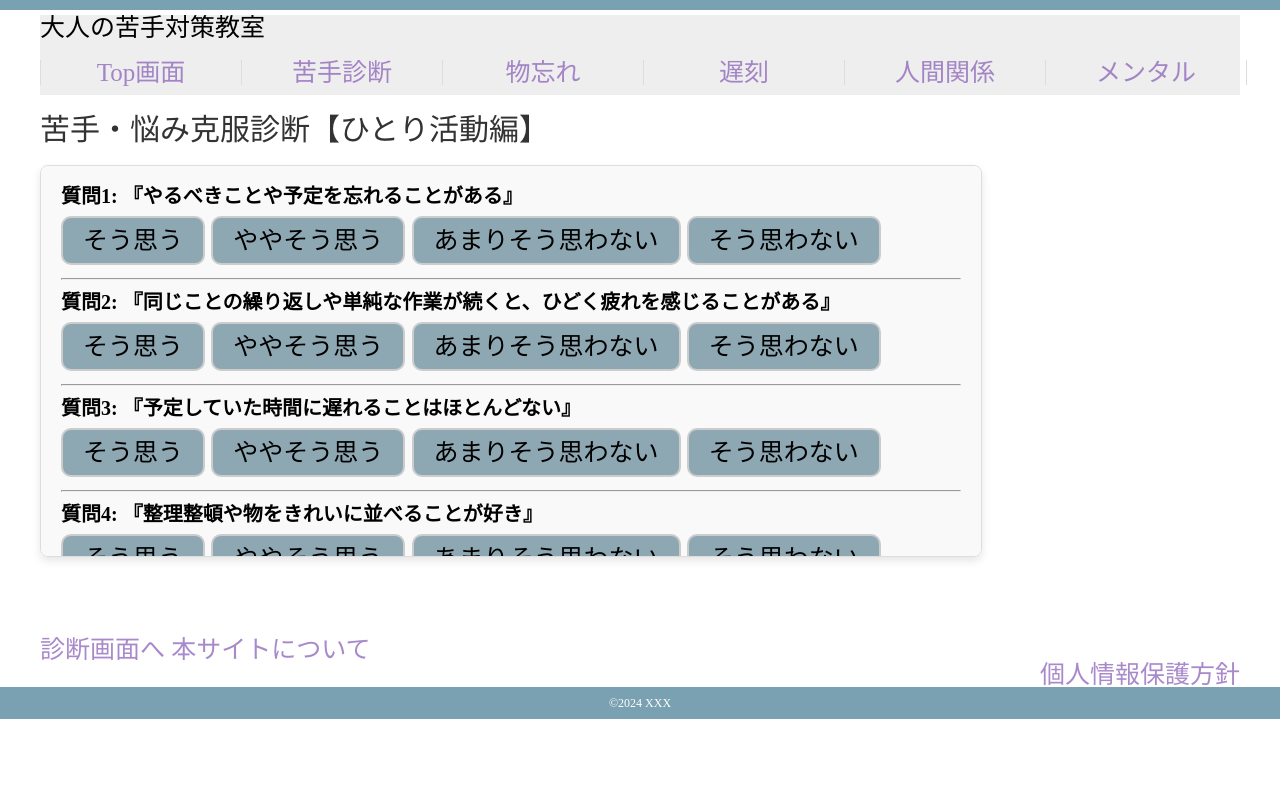
After one commit to kitamura2024/lifewebapp1, a Flask app: page /quiz_a in a window 1280 px wide. The commit adds this page. Shown: the top 794 px of the page. Run offline with Flask 3, Linux system fonts and the light colour scheme.

Commit message:
third commit

```diff
--- a/application.py
+++ b/application.py
@@ -1,4 +1,6 @@
 from flask import Flask, render_template
+from quiz_b.quiz_b import quiz_bp
+from quiz_a.quiz_a import quiz_bp_a
 
 app = Flask(__name__)
 
@@ -10,6 +12,10 @@ def top():
 @app.route('/shindan')#ルーティング
 def index():
     return render_template('index.html')
+
+app.register_blueprint(quiz_bp)#Blueprintを登録
+app.register_blueprint(quiz_bp_a)
+
 
 @app.route('/list')
 def list():
--- /dev/null
+++ b/quiz_a/__init__.py
@@ -0,0 +1,2 @@
+from flask import Blueprint
+from .quiz_a import quiz_bp_a
--- /dev/null
+++ b/quiz_b/__init__.py
@@ -0,0 +1,2 @@
+from flask import Blueprint
+from .quiz_b import quiz_bp
--- /dev/null
+++ b/quiz_b/quiz_b.py
@@ -0,0 +1,80 @@
+from flask import Blueprint, render_template, request, url_for
+
+#Blueprintを定義
+quiz_bp = Blueprint('quiz_b', __name__, template_folder='../templates')
+
+#初期化
+simple = 0
+multitask = 0
+steadily = 0
+forgetWord = 0
+quick = 0
+forgetAction = 0
+forgetItem = 0
+planning = 0
+time = 0
+anxiety =0
+careless =0
+
+def add_point(x):
+    return x + 1
+
+def judge(simple, multitask, steadily, forgetWord, quick, forgetAction, forgetItem,
+          planning, time, anxiety, careless):
+    if int(time) >= 3:
+        return "あなたは単純作業や同じことの繰り返しの作業が苦手な傾向があるようです。\nあなたにオススメな生活の工夫・対策の例は以下のようなものです。"
+    else:
+        return "苦手な傾向は今回の結果からは見当たりませんでした。他の診断をお試しいただくか、生活の工夫・対策の一覧から気になるものを試してみてください。"
+
+questions = [
+    {"question": "『やるべきことや予定を忘れることがある』", "options": ["そう思う", "ややそう思う", "あまりそう思わない", "そう思わない"], "type": "personality_a"},
+    {"question": "『やるべきことや予定を忘れることがある』", "options": ["そう思う", "ややそう思う", "あまりそう思わない", "そう思わない"], "type": "personality_b"},
+    {"question": "『やるべきことや予定を忘れることがある』", "options": ["そう思う", "ややそう思う", "あまりそう思わない", "そう思わない"], "type": "personality_b"},
+    {"question": "『やるべきことや予定を忘れることがある』", "options": ["そう思う", "ややそう思う", "あまりそう思わない", "そう思わない"], "type": "personality_b"},
+    {"question": "『やるべきことや予定を忘れることがある』", "options": ["そう思う", "ややそう思う", "あまりそう思わない", "そう思わない"], "type": "personality_b"},
+    {"question": "『やるべきことや予定を忘れることがある』", "options": ["そう思う", "ややそう思う", "あまりそう思わない", "そう思わない"], "type": "personality_b"},
+    {"question": "『やるべきことや予定を忘れることがある』", "options": ["そう思う", "ややそう思う", "あまりそう思わない", "そう思わない"], "type": "personality_b"},
+    {"question": "『やるべきことや予定を忘れることがある』", "options": ["そう思う", "ややそう思う", "あまりそう思わない", "そう思わない"], "type": "personality_b"},
+    {"question": "『やるべきことや予定を忘れることがある』", "options": ["そう思う", "ややそう思う", "あまりそう思わない", "そう思わない"], "type": "personality_b"},
+    {"question": "『やるべきことや予定を忘れることがある』", "options": ["そう思う", "ややそう思う", "あまりそう思わない", "そう思わない"], "type": "personality_b"},
+]
+questions_with_index = list(enumerate(questions))  # インデックス付きリストを作成
+
+@quiz_bp.route("/quiz_b", methods=["GET", "POST"])
+def quiz():
+    global simple, multitask, steadily, forgetWord, quick, forgetAction, forgetItem, planning, time, anxiety, careless
+    if request.method == "POST":
+        for i, question in enumerate(questions):
+            answer = request.form.get(f"q{i+1}") #回答した値を取得
+            if not answer:
+                continue
+
+            #ポイントの加算
+            if question["type"] == "personality_a":
+                if int(answer) == 1:#整数値1のとき
+                    simple = add_point(simple)
+                elif int(answer) == 2:
+                    multitask = add_point(multitask)
+            elif question["type"] == "personality_b":
+                if int(answer) == 1:
+                    time = add_point(time)
+
+        result = judge(simple, multitask, steadily, forgetWord, quick, forgetAction, forgetItem,
+               planning, time, anxiety, careless)
+        return render_template("quiz_b/question_b.html", result=result, questions=questions, questions_with_index=questions_with_index, simple=simple, multitask=multitask, steadily=steadily, forgetWord=forgetWord, quick=quick, forgetAction=forgetAction, forgetItem=forgetItem,
+          planning=planning, time=time, anxiety=anxiety, careless=careless)
+
+    #初期化またはGETリクエストのとき
+    simple = 0
+    multitask = 0
+    steadily = 0
+    forgetWord = 0
+    quick = 0
+    forgetAction = 0
+    forgetItem = 0
+    planning = 0
+    time = 0
+    anxiety =0
+    careless =0
+    return render_template("quiz_b/question_b.html", questions=questions, questions_with_index=questions_with_index, simple=simple, multitask=multitask, steadily=steadily, forgetWord=forgetWord, quick=quick, forgetAction=forgetAction, forgetItem=forgetItem,
+          planning=planning, time=time, anxiety=anxiety, careless=careless, result=None)
--- a/static/css/style.css
+++ b/static/css/style.css
@@ -71,7 +71,7 @@ a {
 }
 
 .footer {
-    margin-top: 40px;
+    margin-top: 80px;
 }
 .page_link {
     text-align: left;
@@ -99,6 +99,9 @@ article p {
 }
 h1 {
     color: #333;
+    font-size: 30px;
+    margin-top: 20px;
+    margin-bottom: 20px;
 }
 h2 {
     color:#555;
@@ -134,14 +137,142 @@ article ul {
     width: auto;
     height: auto;
 }
-/* article ul {
-    position: absolute;
-    top: 0px;
-    right: 5px;
-    z-index: 1;
-    height: auto;
-    width: 440px;
-    border-radius: 25px;
-    background: #4FDCE2;
-    content: "";
-} */
+/* 診断ページ*/
+.question-page {
+    background-color: antiquewhite;
+}
+
+/* 縦スクロール */
+.scrollable-form {
+    max-height: 350px;
+    max-width: 900px;
+    overflow-y: auto;
+    padding: 20px;
+    border: 1px solid #ddd;
+    border-radius: 8px;
+    background-color: #f9f9f9;
+    box-shadow: 0 4px 8px rgba(0, 0, 0, 0.1);
+}
+/* 質問 */
+.question-block p {
+    font-size: 20px;
+    font-weight: bold;
+    margin-bottom: 10px;
+}
+.answer-options label {
+    display: inline-block; /* ラベルとラジオボタンを整列 */
+    justify-content: center; /* 中央揃え */
+    padding: 10px 20px; /* 内側の余白 */
+    border: 2px solid #ccc; /* ボーダー追加 */
+    border-radius: 10px; /* 角を丸く */
+    transition: transform 0.3s ease, background-color 0.3s ease, box-shadow 0.3s ease; /* アニメーションの設定 */
+    cursor: pointer; /* 選択を可能にする */
+    background-color: #8da8b3; /* 初期背景色 */
+}
+/* フォーカスされた場合の効果 */
+.answer-options input[type="radio"]:hover + label{
+    transform: scale(1.04); /* わずかに拡大 */
+    box-shadow: 0 6px 12px rgba(0, 0, 0, 0.3); /* より強調された影 */
+    background-color: #bbdefb; /* 強調された背景色 */
+}
+
+/* ラジオボタン自体のスタイルを非表示にする */
+.answer-options input[type="radio"] {
+    display: none;
+}
+
+/* 選択時、label要素に適用*/
+.answer-options input[type="radio"]:checked + label{
+    transform: scale(1.07) ; /* 選択時に少し大きく */
+    background-color: #90caf9; /* 選択時の背景色 */
+    border-color: #42a5f5; /* 選択時のボーダー色 */
+    box-shadow: 0 8px 16px rgba(0, 0, 0, 0.4); /* より強調された影 */
+}
+
+/* ボタン */
+button[type="submit"] {
+    background-color: #42a5f5;
+    color: #fff;
+    font-size: 25px;
+    padding: 10px 20px;
+    border: none;
+    border-radius: 6px;
+    cursor: pointer;
+    transition: background-color 0.3s, transform 0.2s;
+}
+
+button[type="submit"]:hover {
+    background-color: #1e88e5;
+    transform: scale(1.05);
+}
+
+/* 診断結果の表示部分 */
+.result_comment {
+    max-width: 800px; /* 適度な幅 */
+    margin: 50px;
+    padding: 20px;
+    background: #fff; /* 背景を白で強調 */
+    box-shadow: 0 4px 10px rgba(0, 0, 0, 0.1); /* さりげない影 */
+    border-radius: 10px; /* 角を丸く */
+    border: 2px solid #4a4a8e;
+}
+.result_comment h2{
+    font-size: 1.3em; /* 強調する大きさ */
+    font-weight: 600;
+    margin-top: 25px;
+    margin-bottom: 20px;
+    border-bottom: 2px solid #4a4a8e; /* 線でアクセント */
+    padding-bottom: 5px;
+}
+.nigate h2 {
+    font-size: 1.8em; /* 強調する大きさ */
+    font-weight: 600;
+    margin-top: 25px;
+    margin-bottom: 20px;
+    color: #4a4a8e; /* 上品なダークブルー */
+    border-bottom: 2px solid #4a4a8e; /* 線でアクセント */
+    padding-bottom: 5px;
+}
+.blog_page {
+    max-width: 800px; /* 適度な幅 */
+    margin: 50px;
+    padding: 20px;
+    background: #fff; /* 背景を白で強調 */
+    box-shadow: 0 4px 10px rgba(0, 0, 0, 0.1); /* さりげない影 */
+    border-radius: 10px; /* 角を丸く */
+}
+.blog_page ul {
+    display: grid;
+    grid-template-columns: repeat(2, 1fr); /* 2列に分割 */
+    gap: 20px; /* 隙間 */
+}
+.blog_page ul li{
+    margin: 10px 0;
+}
+.blog_page ul li a {
+    text-decoration: none; /* 下線を削除 */
+    color: #4a4a8e; /* リンクの色 */
+    font-size: 1.1em; /* 読みやすい大きさ */
+    font-weight: 500;
+    transition: all 0.3s ease-in-out; /* なめらかな変化 */
+}
+
+.blog_page ul li a:hover {
+    color: #ff6347; /* ホバー時におしゃれな赤に変化 */
+    text-decoration: underline; /* 下線を追加して視覚的な変化 */
+}
+
+/* リスト項目のスタイル */
+.blog_page ul li {
+    padding: 10px;
+    background: #f9f9ff; /* さりげない背景色 */
+    border: 1px solid #ddd; /* 薄いボーダー */
+    border-radius: 8px;
+    transition: all 0.3s ease;
+}
+
+.blog_page ul li:hover {
+    background: #eaeaff; /* ホバー時の柔らかい色変更 */
+    transform: translateY(-3px); /* 少し浮き上がるような効果 */
+    box-shadow: 0 2px 8px rgba(0, 0, 0, 0.1); /* 影を追加 */
+}
--- a/templates/base.html
+++ b/templates/base.html
@@ -13,7 +13,7 @@
 <body>
     <div class="header">
         <div class="main">
-            {% block header %}ヘッダー{% endblock %}
+            {% block header %}大人の苦手対策教室{% endblock %}
         </div>
         <ul>
             <li><a href="{{url_for('top')}}">Top画面</a></li>
--- /dev/null
+++ b/templates/quiz_a/question_a.html
@@ -0,0 +1,51 @@
+{% extends "base.html" %}
+
+{% block content %}
+<div class="question_page">
+    <h1>苦手・悩み克服診断【ひとり活動編】</h1>
+    <div class="scrollable-form">
+        <form method="POST">
+            {% for i, question in questions_with_index %}
+            <div class="question-block">
+                <p>質問{{ i+1 }}: {{ question.question }}</p>
+                <div class="answer-options">
+                    <input type="radio" id="q{{ i+1 }}_option1" name="q{{ i+1 }}" value="1" required><label for="q{{ i+1 }}_option1"> {{ question.options[0] }} </label>
+                    <input type="radio" id="q{{ i+1 }}_option2" name="q{{ i+1 }}" value="2"><label for="q{{ i+1 }}_option2"> {{ question.options[1] }} </label>
+                    <input type="radio" id="q{{ i+1 }}_option3" name="q{{ i+1 }}" value="3"><label for="q{{ i+1 }}_option3"> {{ question.options[2] }} </label>
+                    <input type="radio" id="q{{ i+1 }}_option4" name="q{{ i+1 }}" value="4"><label for="q{{ i+1 }}_option4"> {{ question.options[3] }} </label>
+                </div>
+            </div>
+            <hr>
+            {% endfor %}
+            <button type="submit" onclick="location.href='#result'">診断結果を表示</button>
+        </form>
+    </div>
+</div>
+
+{% if result %}
+<div id="result">
+    <div class="result_comment">
+        <h2>診断結果</h2>
+        <p>あなたの【・・ポイント】は【{{ simple }}】で、【・・ポイント】は【{{ time }}】です。</p>
+        <p>{{ result }}</p>
+    </div>
+</div>
+<div class="blog_page">
+    <div class="nigate">
+        <h2>苦手対策ページ一覧</h2>
+    </div>
+    <ul>
+        <li><a href="{{url_for('top')}}">Top画面</a></li>
+        <li><a href="{{url_for('index')}}">苦手診断</a></li>
+        <li><a href="{{url_for('nigate_a2')}}">物忘れ</a></li>
+        <li><a href="{{url_for('list')}}">遅刻</a></li>
+        <li><a href="{{url_for('list')}}">人間関係</a></li>
+        <li><a href="{{url_for('list')}}">メンタル</a></li>
+    </ul>
+</div>
+{% endif %}
+{% endblock %}
+{% block footer %}
+    <a href="{{url_for('index')}}">診断画面へ</a>
+    <a href="{{url_for('list')}}">本サイトについて</a>
+{% endblock %}
```
Also changed, not shown: quiz_a/quiz_a.py (added, +123 -0 lines), static/js/index.js (+6 -5 lines), templates/quiz_b/question_b.html (added, +51 -0 lines), templates/top.html (+4 -4 lines).
